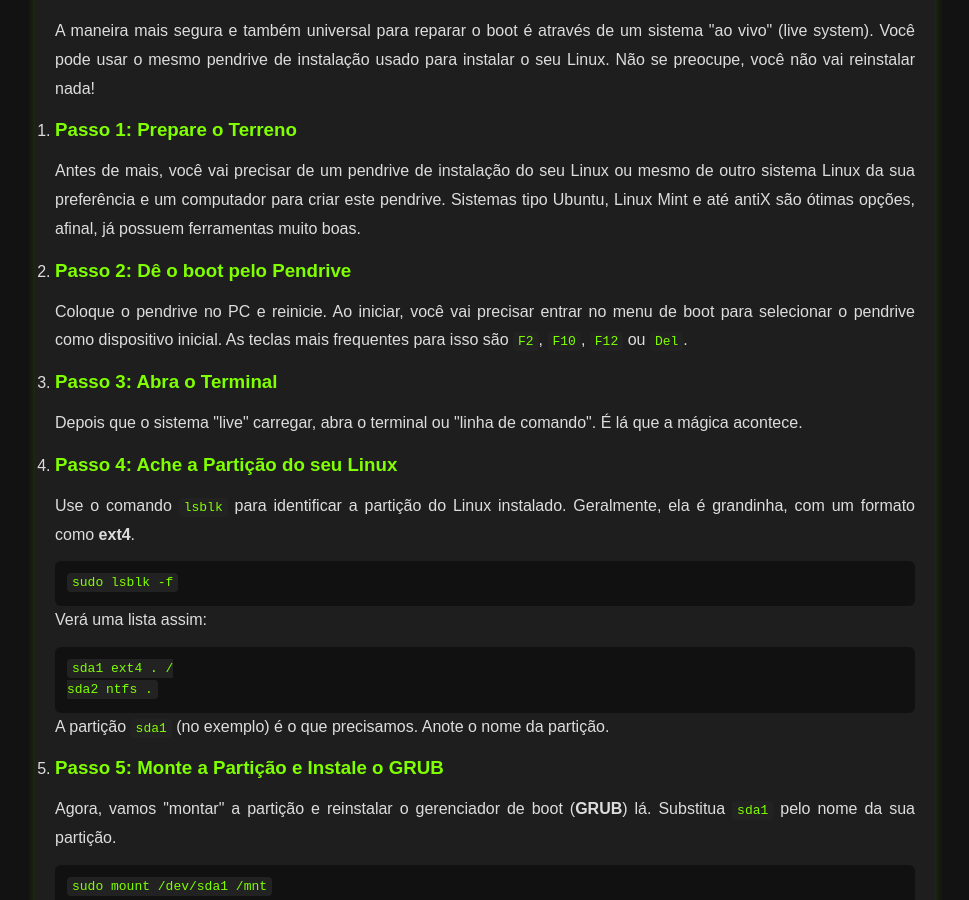
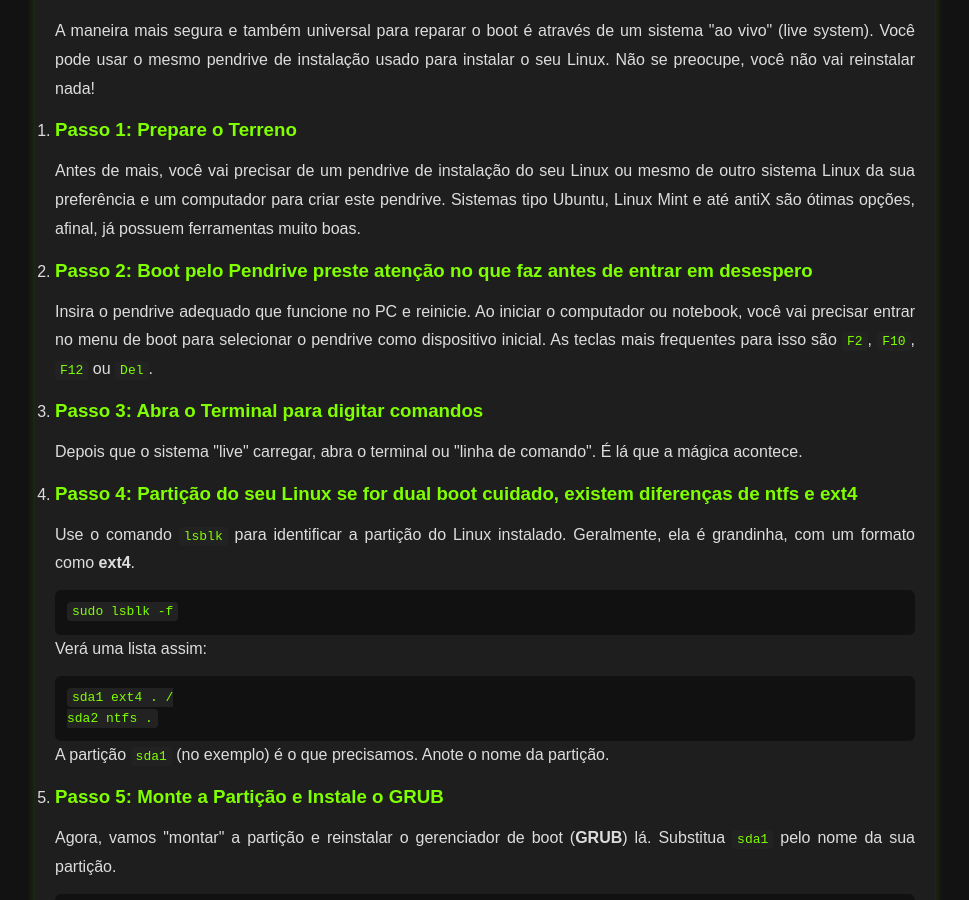
Before and after one commit to Piolinux/piolinux-site, a Jekyll site: the page reparar-boot-linux.html, which Jekyll copies as it is, in a window 1280 px wide and 900 px high, scrolled down 933 px. Shown: the whole window, without its empty margins (155-1124 px from the left). Built offline with Jekyll 4.4.1, drawn with Linux system fonts in a browser that asks for light colours.

Commit message:
Update reparar-boot-linux.html

```diff
--- a/reparar-boot-linux.html
+++ b/reparar-boot-linux.html
@@ -309,15 +309,15 @@ footer a:hover {
                     <p>Antes de mais, você vai precisar de um pendrive de instalação do seu Linux ou mesmo de outro sistema Linux da sua preferência e um computador para criar este pendrive. Sistemas tipo Ubuntu, Linux Mint e até antiX são ótimas opções, afinal, já possuem ferramentas muito boas.</p>
                 </li>
                 <li>
-                    <h3>Passo 2: Dê o boot pelo Pendrive</h3>
-                    <p>Coloque o pendrive no PC e reinicie. Ao iniciar, você vai precisar entrar no menu de boot para selecionar o pendrive como dispositivo inicial. As teclas mais frequentes para isso são <code>F2</code>, <code>F10</code>, <code>F12</code> ou <code>Del</code>.</p>
+                    <h3>Passo 2: Boot pelo Pendrive preste atenção no que faz antes de entrar em desespero</h3>
+                    <p>Insira o pendrive adequado que funcione no PC e reinicie. Ao iniciar o computador ou notebook, você vai precisar entrar no menu de boot para selecionar o pendrive como dispositivo inicial. As teclas mais frequentes para isso são <code>F2</code>, <code>F10</code>, <code>F12</code> ou <code>Del</code>.</p>
                 </li>
                 <li>
-                    <h3>Passo 3: Abra o Terminal</h3>
+                    <h3>Passo 3: Abra o Terminal para digitar comandos</h3>
                     <p>Depois que o sistema "live" carregar, abra o terminal ou "linha de comando". É lá que a mágica acontece.</p>
                 </li>
                 <li>
-                    <h3>Passo 4: Ache a Partição do seu Linux</h3>
+                    <h3>Passo 4: Partição do seu Linux se for dual boot cuidado, existem diferenças de ntfs e ext4</h3>
                     <p>Use o comando <code>lsblk</code> para identificar a partição do Linux instalado. Geralmente, ela é grandinha, com um formato como <strong>ext4</strong>.</p>
                     <pre><code>sudo lsblk -f</code></pre>
                     <p>Verá uma lista assim:</p>
```
